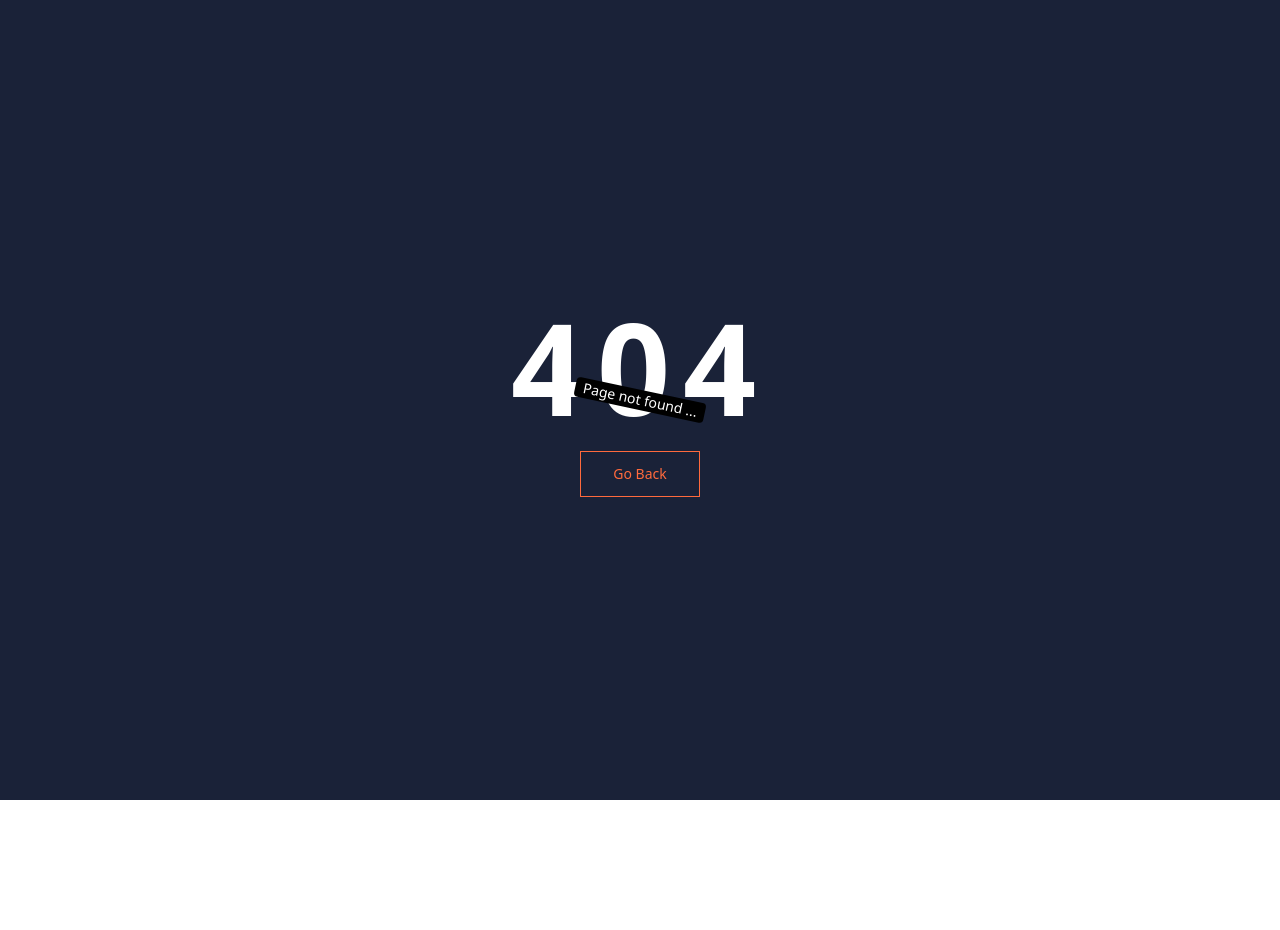
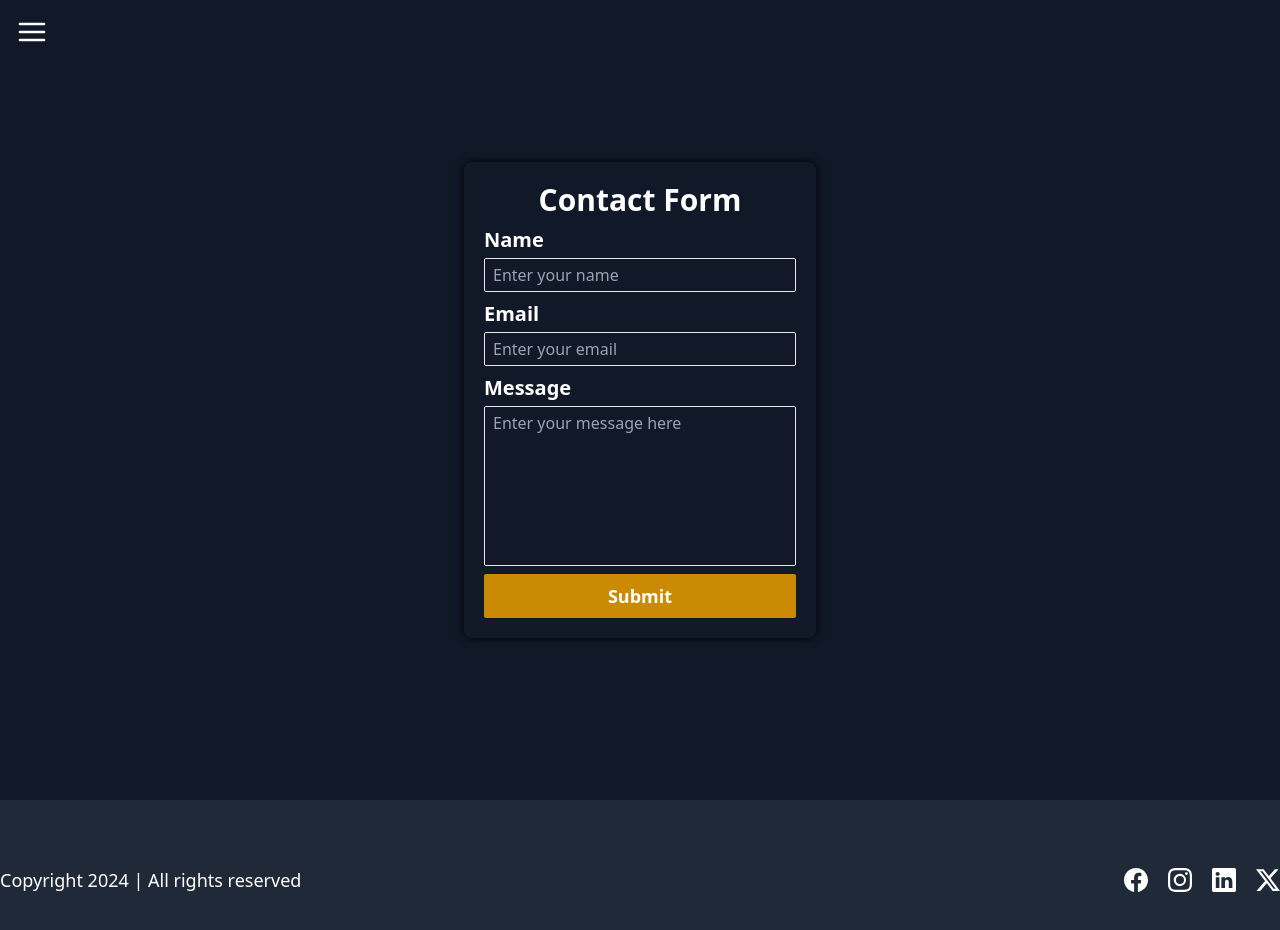
Before and after one commit to Abhi-Ary/hns-fronted, a React (Vite) app: page /contact in a window 1280 px wide. Before the commit this address had no page. Shown: the top 930 px of the page. Before the commit the page ends 800 px from the top, so only its background shows below. Built offline with nearby package versions, Linux system fonts and the light colour scheme.

Commit message:
Added contact page

```diff
--- a/src/App.jsx
+++ b/src/App.jsx
@@ -7,6 +7,7 @@
 import NotFound from './Pages/NotFound';
 import Signup from './Pages/Signup';
 import Login from './Pages/Login';
+import Contact from './Pages/Contact';
 
 function App() {
   return (
@@ -14,6 +15,7 @@
       <Routes>
         <Route path='/' element={<HomePage />} ></Route>
         <Route path='/about' element={<AboutUs />} ></Route>
+        <Route path='/contact' element={<Contact />} />
         <Route path='/signup' element={<Signup />} />
         <Route path='/login' element={<Login />} />
         <Route path='*' element={<NotFound />} ></Route>
--- /dev/null
+++ b/src/Helpers/regexMatcher.js
@@ -0,0 +1,7 @@
+export function isEmail(string){
+    return string.match(/^(([^<>()[\]\\.,;:\s@"]+(\.[^<>()[\]\\.,;:\s@"]+)*)|.(".+"))@((\[[0-9]{1,3}\.[0-9]{1,3}\.[0-9]{1,3}\.[0-9]{1,3}\])|(([a-zA-Z\-0-9]+\.)+[a-zA-Z]{2,}))$/);
+}
+
+export function isValidPassword(string){
+    return string.match(/^(?=.*[A-Z])(?=.*[a-z])(?=.*[0-9])(?=.*[#?!@$%^&*-]).{8,}$/);
+}
--- /dev/null
+++ b/src/Pages/Contact.jsx
@@ -0,0 +1,121 @@
+import { useState } from "react";
+import HomeLayout from "../Layouts/HomeLayout";
+import toast from "react-hot-toast";
+import { isEmail } from "../Helpers/regexMatcher";
+import axiosInstance from "../Helpers/axiosInstance";
+
+function Contact(){
+
+    const[userInput, setUserInput] = useState({
+        name: "",
+        email: "",
+        message: "",
+    });
+
+    function handleInputChange(e){
+        const {name, value} = e.target;
+        setUserInput({
+            ...userInput,
+            [name]:value
+        })
+    }
+
+    async function onFormSubmit(e){
+        e.preventDefault();
+        if(!userInput.email || !userInput.name || !userInput.message){
+            toast.error("All fields are mandatory");
+            return;
+        }
+        if(!isEmail(userInput.email)){
+            toast.error("Invalid email")
+            return;
+        }
+
+        try {
+            const response = axiosInstance.post("/contact ", userInput);
+            toast.promise(response, {
+                loading: "Submitting your message...",
+                success: "Form submitted successfully",
+                error: "Failed to submit the form"
+            });
+            const contactResponse = await response;
+            if(contactResponse?.data?.success){
+                setUserInput({
+                    name: "",
+                    email: "",
+                    message: "",
+                });
+            }
+        } catch (error) {
+            toast.error("Operation failed...")
+        }
+    }
+
+    return (
+        <HomeLayout>
+            <div className="flex items-center justify-center h-[100vh] ">
+            <form
+                noValidate
+                onSubmit={onFormSubmit}
+                className="flex flex-col items-center justify-center gap-2 p-5 rounded-lg text-white shadow-[0_0_10px_black] w-[22rem] ">
+
+                <h1 className="text-3xl font-semibold">
+                    Contact Form
+                </h1>
+
+                <div className="flex flex-col w-full gap-1">
+                    <label htmlFor="name" className="text-xl font-semibold">
+                        Name
+                    </label>
+                    <input
+                        className="bg-transparent border px-2 py-1 rounded-sm"
+                        id="name"
+                        type="text"
+                        name="name"
+                        placeholder="Enter your name"
+                        onChange={handleInputChange}
+                        value={userInput.name}
+                    />
+                </div>
+
+                <div className="flex flex-col w-full gap-1">
+                    <label htmlFor="email" className="text-xl font-semibold">
+                        Email
+                    </label>
+                    <input
+                        className="bg-transparent border px-2 py-1 rounded-sm"
+                        id="email"
+                        type="email"
+                        name="email"
+                        placeholder="Enter your email"
+                        onChange={handleInputChange}
+                        value={userInput.email}
+                    />
+                </div>
+
+                <div className="flex flex-col w-full gap-1">
+                    <label htmlFor="message" className="text-xl font-semibold">
+                        Message
+                    </label>
+                    <textarea
+                        className="bg-transparent border px-2 py-1 rounded-sm resize-none h-40"
+                        id="message"
+                        name="message"
+                        placeholder="Enter your message here"
+                        onChange={handleInputChange}
+                        value={userInput.message}
+                    />
+                </div>
+
+                <button type="submit"
+                 className="w-full bg-yellow-600 hover:bg-yellow-500 transition-all ease-in-out duration-300 rounded-sm py-2 font-semibold text-lg cursor-pointer"
+                 >
+                    Submit
+                </button>
+
+            </form>
+            </div>
+        </HomeLayout>
+    )
+}
+export default Contact;
--- a/src/Pages/Signup.jsx
+++ b/src/Pages/Signup.jsx
@@ -11,6 +11,8 @@
 import { toast } from "react-hot-toast";
 
 import { createAccount } from "../Redux/Slices/AuthSlice";
+
+import { isEmail, isValidPassword } from "../Helpers/regexMatcher";
 
 function Signup(){
 
@@ -66,12 +68,12 @@
             return;
         }
         // checking valid email
-        if(!signupData.email.match(/^(([^<>()[\]\\.,;:\s@"]+(\.[^<>()[\]\\.,;:\s@"]+)*)|.(".+"))@((\[[0-9]{1,3}\.[0-9]{1,3}\.[0-9]{1,3}\.[0-9]{1,3}\])|(([a-zA-Z\-0-9]+\.)+[a-zA-Z]{2,}))$/)){
+        if(!isEmail(signupData.email)){
             toast.error("Invalid email id");
             return;
         }
         // checking password validation
-        if(!signupData.password.match(/^(?=.*[A-Z])(?=.*[a-z])(?=.*[0-9])(?=.*[#?!@$%^&*-]).{8,}$/)){
+        if(!isValidPassword(signupData.password)){
             toast.error("Password length should be atleast 8 characters with atleast one uppercase and one lowercase and one digit and one special character");
             return;
         }
```
